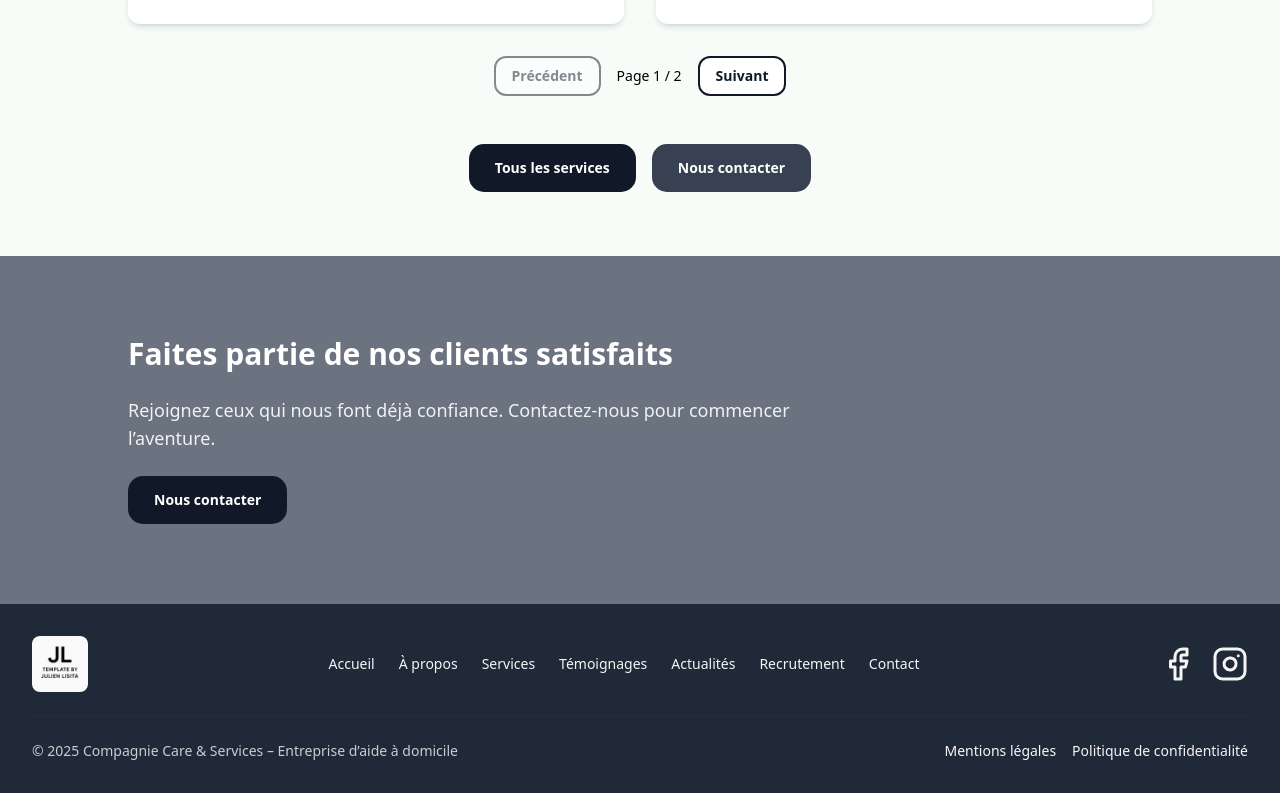
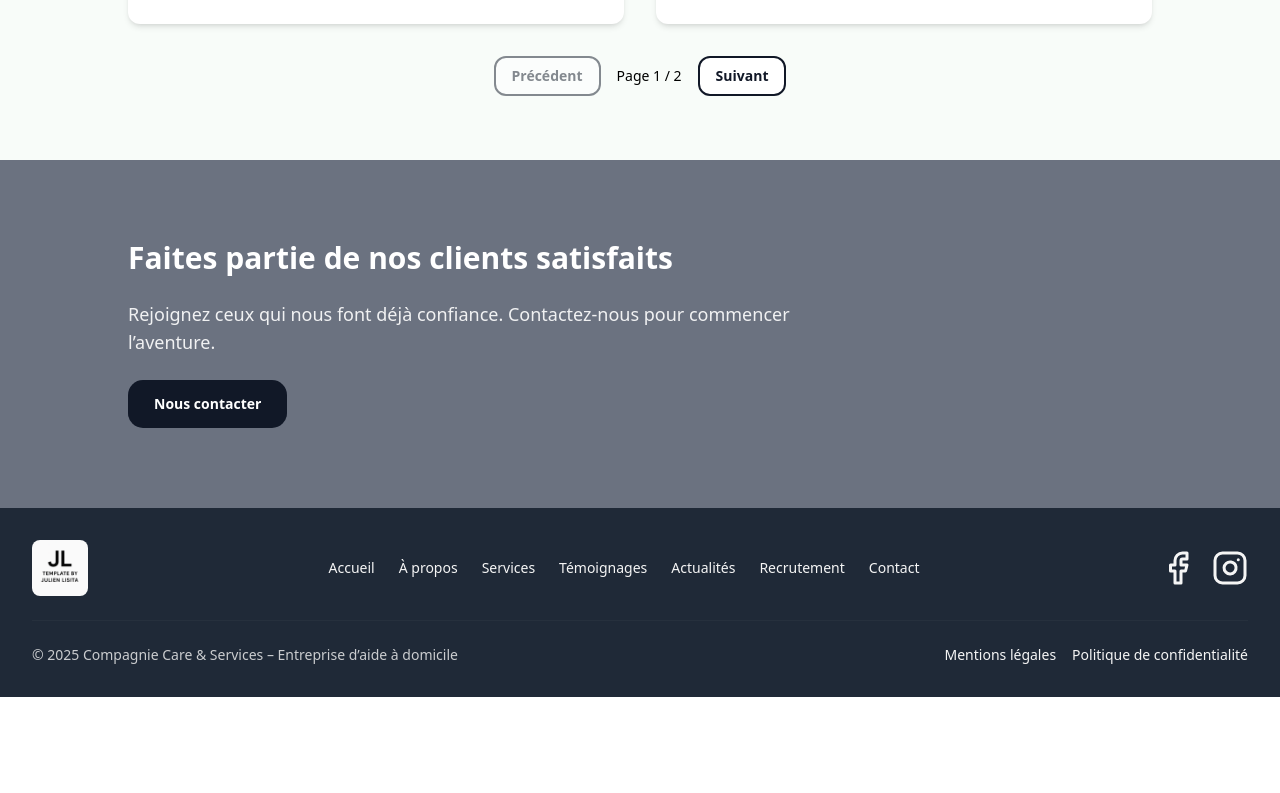
Before and after one commit to julienlisita/nextjs-ts-tailwind-template, a Next.js app: page /testimonials in a window 1280 px wide. Shown: the part 1108-1901 px from the top of the page. After the commit the page ends 1805 px from the top, so only its background shows below. Built offline with nearby package versions, Linux system fonts and the light colour scheme.

Commit message:
refactor(testimonials): remove ActionsStack in Testimonials component

```diff
--- a/src/components/testimonials/TestimonialsSection.tsx
+++ b/src/components/testimonials/TestimonialsSection.tsx
@@ -8,7 +8,6 @@ import FeaturesGrid from '../patterns/FeaturesGrid';
 import Section from '../layout/Section';
 import SectionWrapper from '../layout/SectionWrapper';
 import HeaderBlock from '../patterns/HeaderBlock';
-import ActionsStack from '../patterns/ActionsStack';
 
 export default function TestimonialsSection({ items }: { items: ReadonlyArray<Testimonial> }) {
   return (
@@ -46,14 +45,6 @@ export default function TestimonialsSection({ items }: { items: ReadonlyArray<Te
             />
           )}
         />
-        <ActionsStack
-          align="center"
-          className="mt-8"
-          items={[
-            { label: 'Tous les services', href: '/services', variant: 'primary' },
-            { label: 'Nous contacter', href: '/contact', variant: 'secondary' },
-          ]}
-        />
       </SectionWrapper>
     </Section>
   );
```
